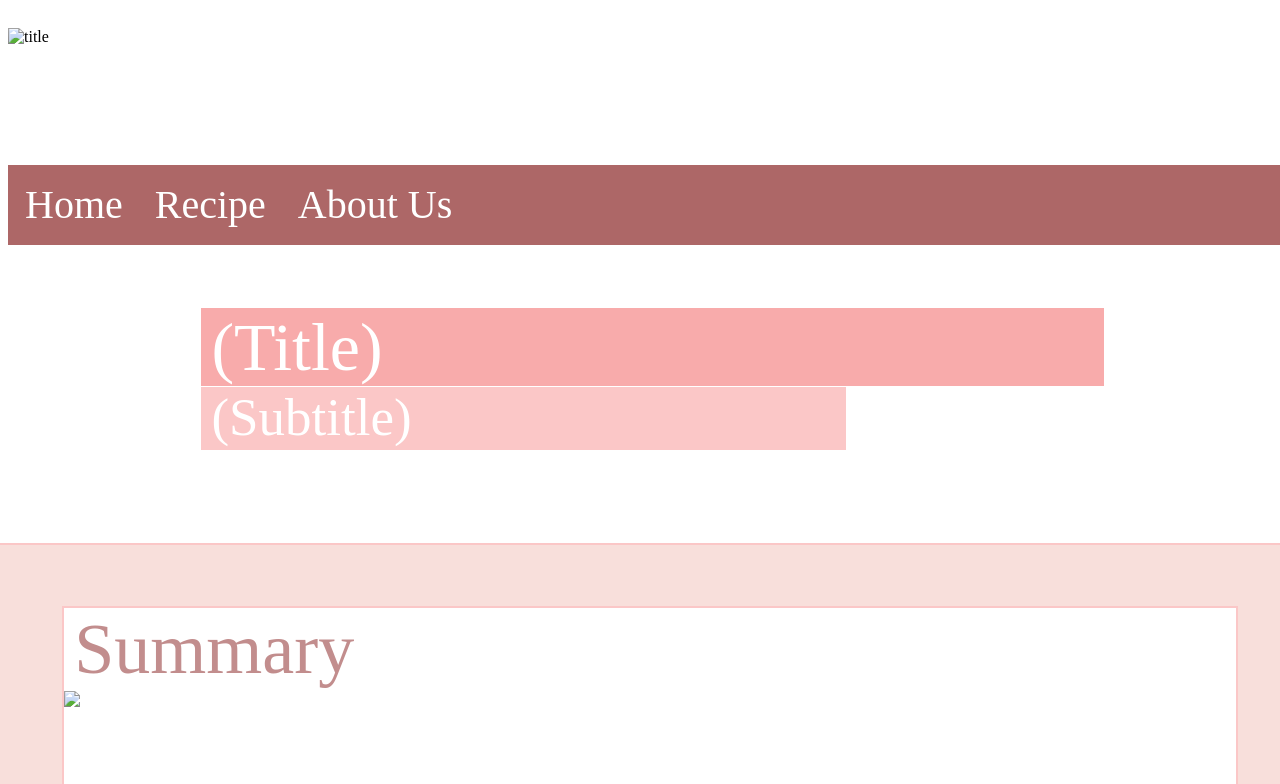
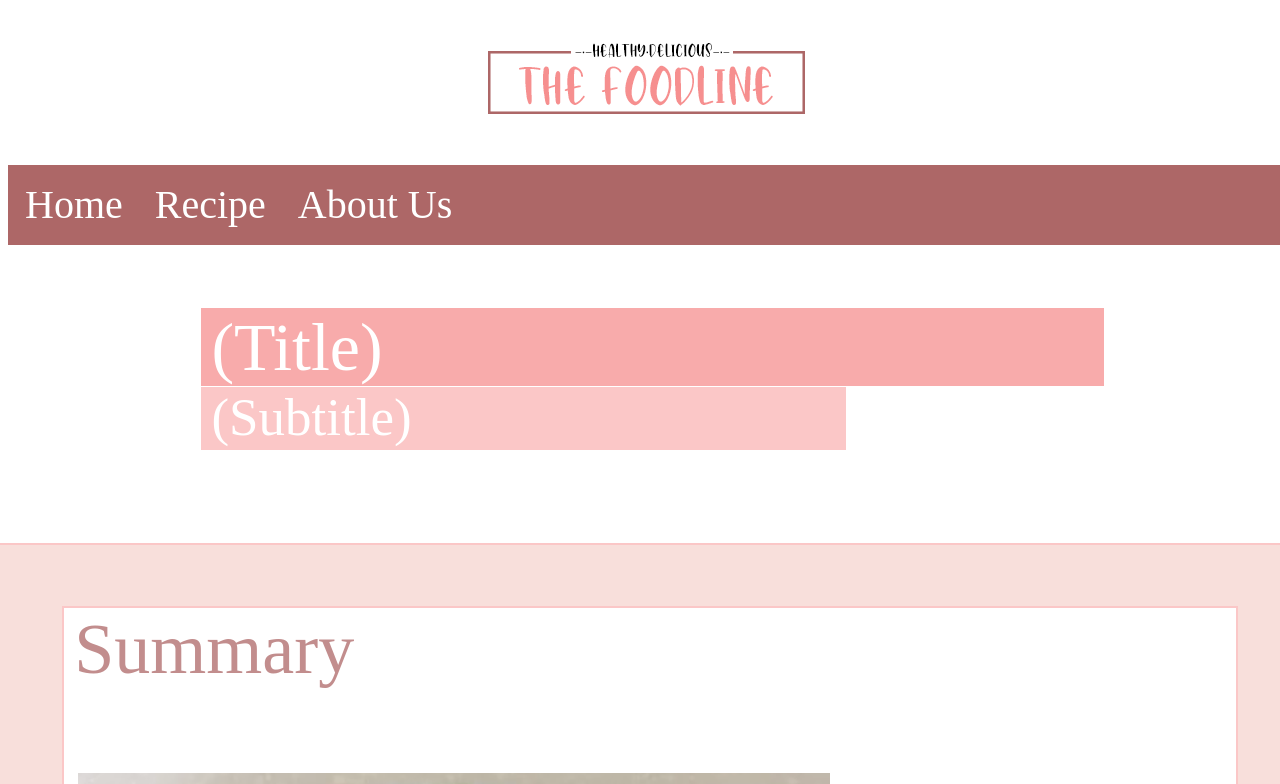
Before and after one commit to thefoodline/thefoodline.github.io, a plain HTML site: page index1.html in a window 1280 px wide. Shown: the top 784 px of the page. Drawn offline with Linux system fonts and the light colour scheme.

Commit message:
Update index1.html

```diff
--- a/index1.html
+++ b/index1.html
@@ -1,6 +1,6 @@
 <HTML>
 <HEAD>
-	<TITLE>___</TITLE>
+	<TITLE>How to make fries</TITLE>
 <STYLE type='text/css'>
 	.center {
 		display: block;
@@ -122,7 +122,7 @@ li.dropdown {
 </HEAD>
 <BODY>
 	<DIV id='title_block' style="position: relative; left: 0; top: 0;">
-		<IMG src='images/title.png' alt='title' class='center' style='position: relative; top: 20;'></IMG>
+		<IMG src='title.png' alt='title' class='center' style='position: relative; top: 20;'></IMG>
 	</DIV>
 	<ul>
   <li><a href="#home"><SPAN style="color: white; font-family: 'Avocado Creamy'; font-size: 40px">Home</SPAN></a></li>
@@ -144,14 +144,14 @@ li.dropdown {
   <DIV id='textbox'><SPAN style="color: #C28D8D; font-family:'Avocado Creamy'; font-size: 72px; padding-left: 10px">Summary</SPAN>
 
 <DIV id=imgbox></DIV>
-  <IMG src='images/fries.png' name=bigpic id='img1'></IMG>
+  <IMG src='fries.png' name=bigpic id='img1'></IMG>
         <TABLE>
     <TR>
-      <TD align=center><IMG src='images/active.png' width=15px name='button1' onclick="src='images/active.png'; button2.src='images/inactive.png'; button3.src='images/inactive.png'; button4.src='images/inactive.png'; button5.src='images/inactive.png'; bigpic.src='images/fries.png';"></IMG></TD>
-      <TD align=center><IMG src='images/inactive.png' width=15px name='button2' onclick="src='images/active.png'; button1.src='images/inactive.png'; button3.src='images/inactive.png'; button4.src='images/inactive.png'; button5.src='images/inactive.png'; bigpic.src='images/cookfries.png';"></IMG></TD>
-      <TD align=center><IMG src='images/inactive.png' width=15px name='button3' onclick="src='images/active.png'; button1.src='images/inactive.png'; button2.src='images/inactive.png'; button4.src='images/inactive.png'; button5.src='images/inactive.png'; bigpic.src='images/ryujin.jpg';"></IMG></TD>
-      <TD align=center><IMG src='images/inactive.png' width=15px name='button4' onclick="src='images/active.png'; button1.src='images/inactive.png'; button2.src='images/inactive.png'; button3.src='images/inactive.png'; button5.src='images/inactive.png'; bigpic.src='images/chaeryeong.jpg';"></IMG></TD>
-      <TD align=center><IMG src='images/inactive.png' width=15px name='button5' onclick="src='images/active.png'; button1.src='images/inactive.png'; button2.src='images/inactive.png'; button3.src='images/inactive.png'; button4.src='images/inactive.png'; bigpic.src='images/yuna.jpg';"></IMG></TD>
+      <TD align=center><IMG src='active.png' width=15px name='button1' onclick="src='active.png'; button2.src='inactive.png'; button3.src='inactive.png'; button4.src='inactive.png'; button5.src='inactive.png'; bigpic.src='fries.png';"></IMG></TD>
+      <TD align=center><IMG src='inactive.png' width=15px name='button2' onclick="src='active.png'; button1.src='inactive.png'; button3.src='inactive.png'; button4.src='inactive.png'; button5.src='inactive.png'; bigpic.src='cookfries.png';"></IMG></TD>
+      <TD align=center><IMG src='inactive.png' width=15px name='button3' onclick="src='active.png'; button1.src='inactive.png'; button2.src='inactive.png'; button4.src='inactive.png'; button5.src='inactive.png'; bigpic.src='ryujin.jpg';"></IMG></TD>
+      <TD align=center><IMG src='inactive.png' width=15px name='button4' onclick="src='active.png'; button1.src='inactive.png'; button2.src='inactive.png'; button3.src='inactive.png'; button5.src='inactive.png'; bigpic.src='chaeryeong.jpg';"></IMG></TD>
+      <TD align=center><IMG src='inactive.png' width=15px name='button5' onclick="src='active.png'; button1.src='inactive.png'; button2.src='inactive.png'; button3.src='inactive.png'; button4.src='inactive.png'; bigpic.src='yuna.jpg';"></IMG></TD>
     </TR>
   </TABLE>
 </DIV>
```
